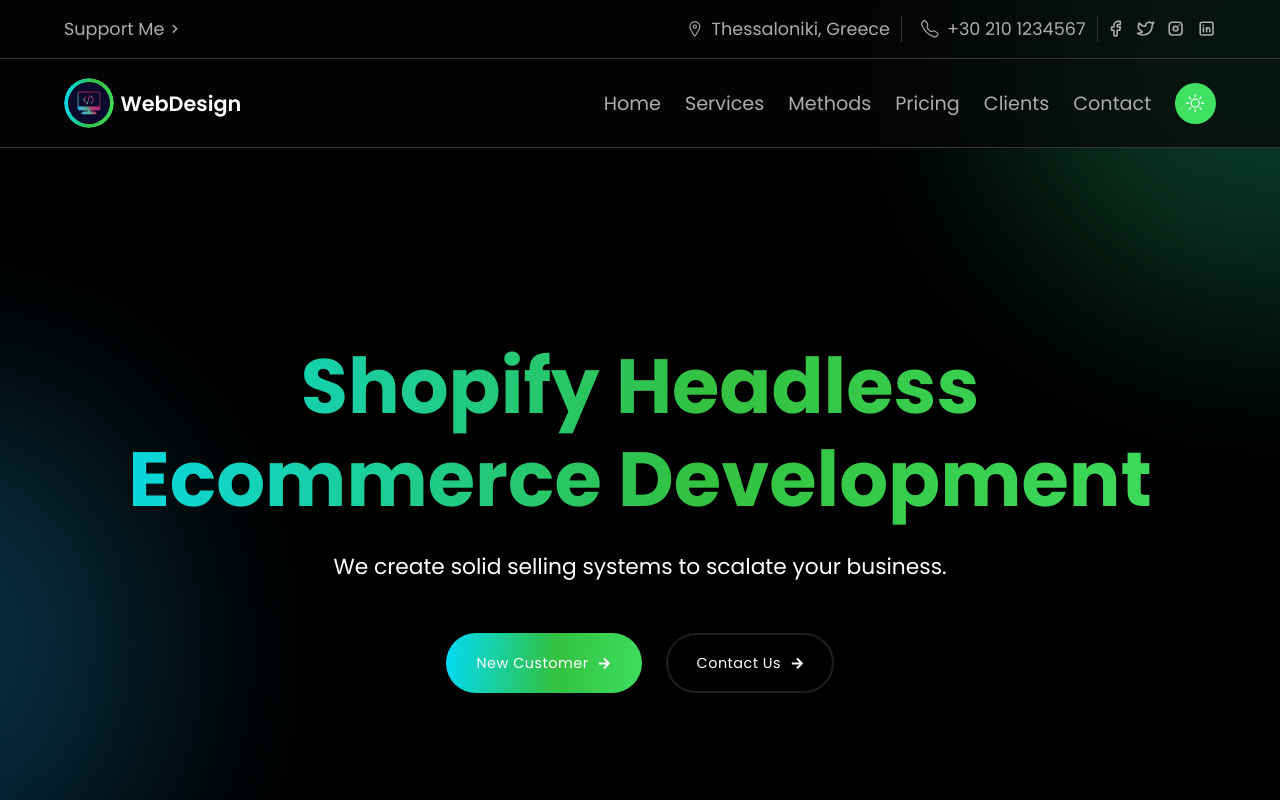
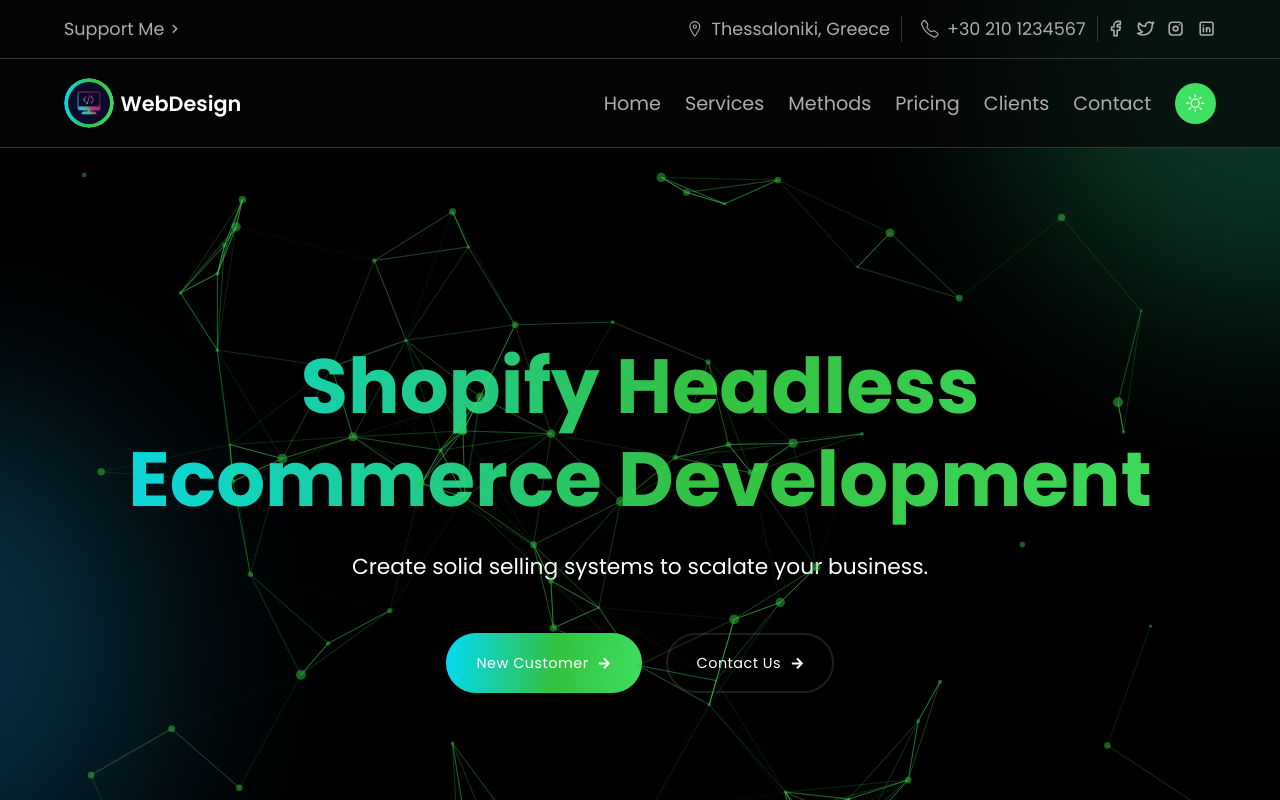
Before and after one commit to rafant97/devify-web, a Next.js app: page / in a window 1280 px wide. Shown: the top 800 px of the page. Built offline with nearby package versions, Linux system fonts and the light colour scheme.

Commit message:
particles created

```diff
--- a/components/Intro.js
+++ b/components/Intro.js
@@ -3,6 +3,7 @@ import Section from "./Section";
 import styles from "../styles/Intro.module.scss";
 import { FaArrowRight } from "react-icons/fa";
 import Link from "next/link";
+import ParticlesContainer from "./ParticlesContainer";
 
 const Intro = () => {
   return (
@@ -14,7 +15,7 @@ const Intro = () => {
 
           </h1>
           <p>
-            We create solid selling systems to scalate your business.
+            Create solid selling systems to scalate your business.
           </p>
           <div className={styles.actions}>
             <Link href="#">
@@ -32,6 +33,8 @@ const Intro = () => {
           </div>
         </div>
       </div>
+
+      <ParticlesContainer />
     </Section>
   );
 };
--- /dev/null
+++ b/components/ParticlesContainer.js
@@ -0,0 +1,100 @@
+import {Particles} from 'react-tsparticles'
+import {loadFull} from 'tsparticles'
+import React, {useCallback} from 'react';
+import styles from '../styles/Particles.module.scss';
+
+const ParticlesContainer = () => {
+  //Init
+  const particlesInit = useCallback(async (engine) => {
+    await loadFull(engine);
+  }, [])
+
+  const particlesLoaded = useCallback(async () => {
+
+  }, [])
+
+  return(
+    <Particles
+      className={styles.particles}
+      id='tsparticles'
+      init={particlesInit}
+      loaded={particlesLoaded}
+      options={{
+        fullScreen: {enable: false},
+        background: {
+          color: {
+            value: ''
+          },
+        },
+        fpsLimit: 120,
+        interactivity: {
+          events: {
+            onclick: {
+              enable: false,
+              mode: 'push',
+            },
+            onHover: {
+              enable: true,
+              mode: 'repulse',
+            },
+            resize: true,
+          },
+          modes: {
+            push: {
+              quantity: 90
+            },
+            repulse: {
+              distance: 200,
+              duration: 0.4,
+            }
+          }
+        },
+        particles: {
+          color: {
+            value: '#33c140',
+          },
+          links: {
+            color: '#40e063',
+            distance: 150,
+            enable: true,
+            opacity: 0.5,
+            width: 1,
+          },
+          collisions: {
+            enable: true,
+          },
+          move: {
+            directions: 'none',
+            enable: true,
+            outModes: {
+              default: 'bounce'
+            },
+            random: false,
+            speed: 1,
+            straight: false,
+          },
+          number: {
+            density: {
+              enable: true,
+              area: 800
+            },
+            value: 80
+          },
+          opacity: {
+            value: 0.5,
+          },
+          shape: {
+            type: 'circle'
+          },
+          size: {
+            value: {min: 1, max: 5}
+          },
+        },
+        detectRetina: true,
+      }}
+    />
+  )
+
+};
+
+export default ParticlesContainer;
--- a/package.json
+++ b/package.json
@@ -18,7 +18,9 @@
     "react-dom": "18.2.0",
     "react-icons": "^4.4.0",
     "react-responsive-carousel": "^3.2.23",
+    "react-tsparticles": "^2.12.2",
     "sass": "^1.54.5",
+    "tsparticles": "^2.12.0",
     "zod": "^3.18.0"
   },
   "devDependencies": {
--- /dev/null
+++ b/styles/Particles.module.scss
@@ -0,0 +1,8 @@
+.particles {
+    position: absolute;
+    top: 0;
+    left: 0;
+    width: 100%;
+    height: 100%;
+    transform: translateX(0px);
+}
```
Also changed, not shown: 2 other files (tests, documents, lock files or other folders).
